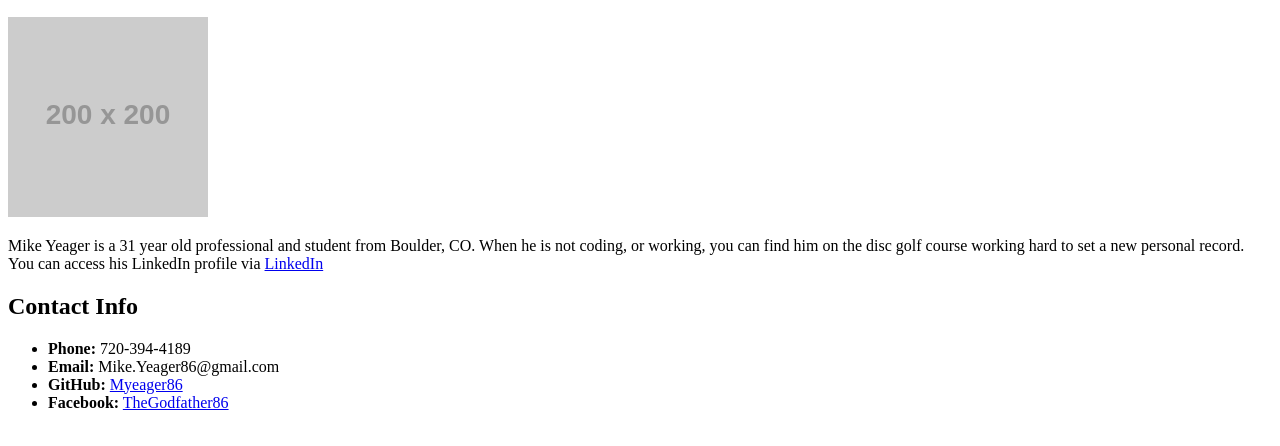
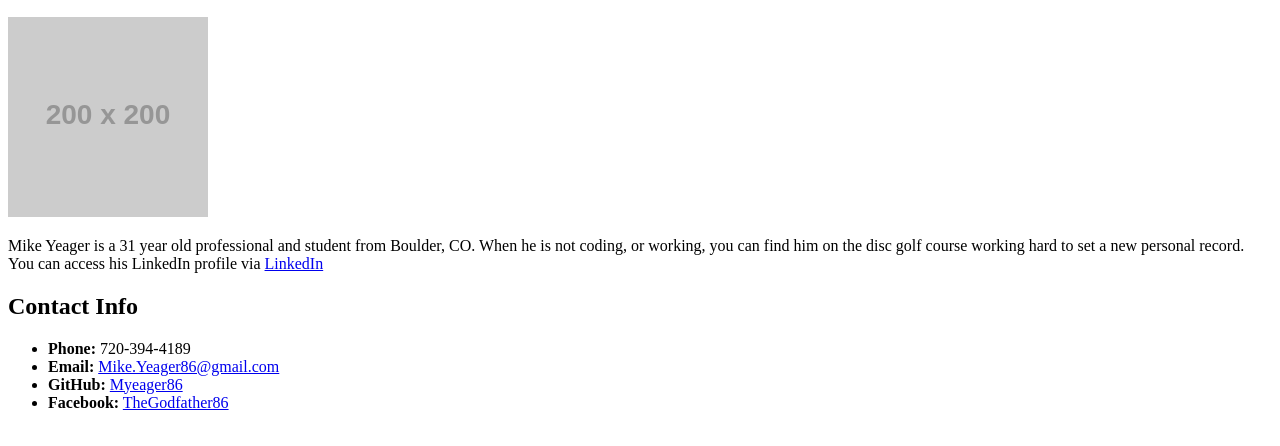
Before and after one commit to Myeager86/Bio-page, a plain HTML site: page index.html in a window 1280 px wide. Shown: the part 110-556 px from the top of the page. Drawn offline with Linux system fonts and the light colour scheme; placeholder pictures from the web are drawn by us.

Commit message:
third edit

```diff
--- a/index.html
+++ b/index.html
@@ -28,7 +28,7 @@
         720-394-4189</li>
         <strong>
             <li>Email:</strong>
-        Mike.Yeager86@gmail.com</li>
+        <a href="mailto:Mike.Yeager86@gmail.com">Mike.Yeager86@gmail.com</a></li>
 
         <strong>
             <li>GitHub:</strong>
```
